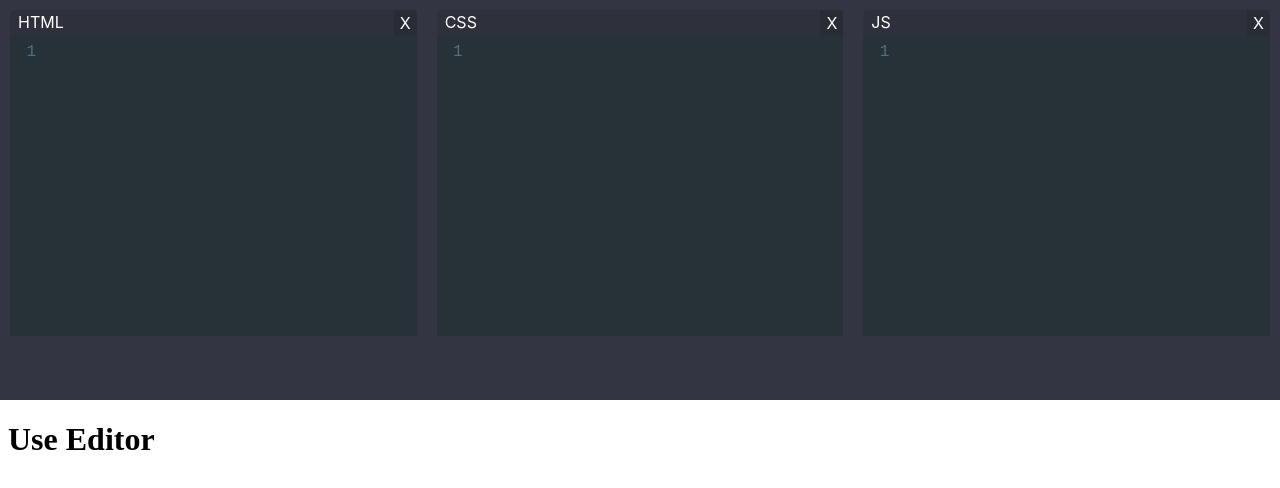
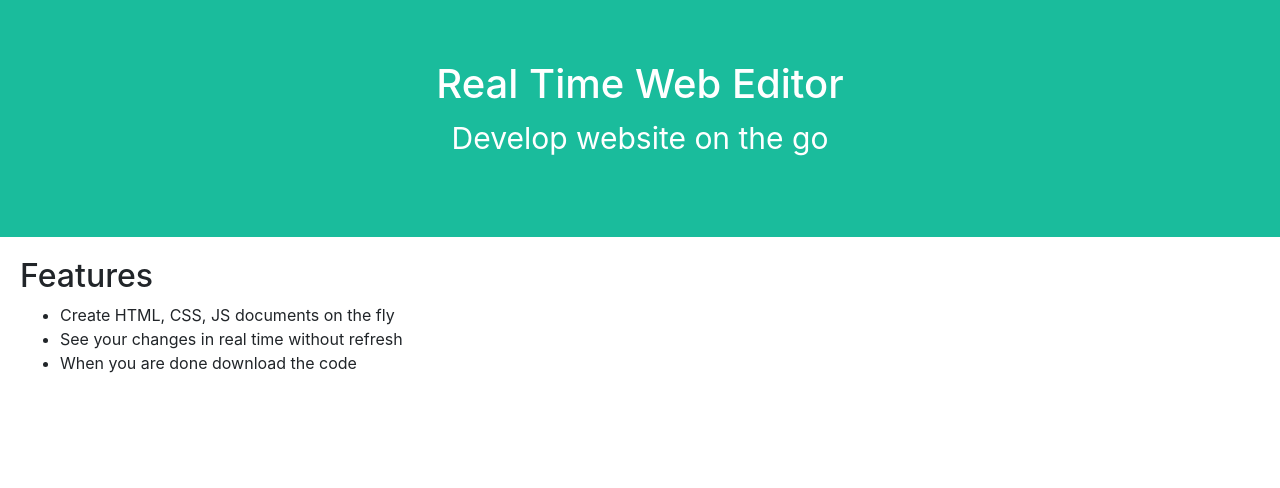
Before and after one commit to I-am-Harsh/codepen-clone, a React (Create React App) app: page / in a window 1280 px wide. Shown: the top 488 px of the page. Built offline with nearby package versions, Linux system fonts and the light colour scheme.

Commit message:
updated basic code

```diff
--- a/package.json
+++ b/package.json
@@ -12,6 +12,7 @@
     "react": "^17.0.1",
     "react-codemirror2": "^7.2.1",
     "react-dom": "^17.0.1",
+    "react-router-dom": "^5.2.0",
     "react-scripts": "4.0.0",
     "web-vitals": "^0.2.4"
   },
--- a/src/App.css
+++ b/src/App.css
@@ -39,3 +39,18 @@
   color : white;
   border: 0px;
 }
+
+
+/* Header/Logo Title */
+.landing-header {
+  padding: 60px;
+  text-align: center;
+  background: #1abc9c;
+  color: white;
+  font-size: 30px;
+}
+
+/* Page Content */
+.landing-content {
+  padding:20px;
+}
--- a/src/Components/Editor.js
+++ b/src/Components/Editor.js
@@ -43,6 +43,7 @@ const Editor = (props) => {
                         lineNumbers : true,
                         theme : "material"
                     }}
+                    value = {code}
                 />
             </div>
         </div>
--- /dev/null
+++ b/src/Components/Landing.js
@@ -0,0 +1,23 @@
+import React from "react";
+
+const Landing = (props) => {
+    return (
+        <div>
+            <div class="landing-header">
+                <h1>Real Time Web Editor</h1>
+                <p>Develop website on the go</p>
+            </div>
+            <div class="landing-content">
+                <h2>Features</h2>
+                <ul>
+                    <li>Create HTML, CSS, JS documents on the fly</li>
+                    <li>See your changes in real time without refresh</li>
+                    <li>When you are done download the code</li>
+                </ul>
+            </div>
+        </div>
+    );
+};
+
+
+export default Landing;
--- a/src/Components/Main.js
+++ b/src/Components/Main.js
@@ -1,14 +1,18 @@
 import React, { Component } from "react";
+import { BrowserRouter, Switch, Route } from 'react-router-dom';
+
 import Editor from "./Editor";
 import Output from "./Output";
+import Landing from './Landing';
+
+import {css, xml} from '../basicCode';
 
 class Main extends Component {
     constructor(props) {
         super(props);
-
         this.state = {
-            xml : undefined,
-            css : undefined,
+            xml : xml,
+            css : css,
             js : undefined
         }
     }
@@ -46,6 +50,10 @@ class Main extends Component {
     render() {
         const { xml, css, js } = this.state;
         return (
+            <BrowserRouter>
+                <Switch>
+                    <Route exact path = '/' component = {(props) => <Landing {...props}/> }/>
+                    <Route exact path = '/code/*'>
                         <div className = 'main'>
                             <div className = 'editor'>
                                 <Editor handleCodeChange = {this.handleCodeChange} language = "xml" title = "HTML" code = {xml}/>
@@ -56,6 +64,9 @@ class Main extends Component {
                                 <Output xml = {xml} css = {css} js = {js}/>
                             </div>
                         </div>
+                    </Route>
+                </Switch>
+            </BrowserRouter>
         )
     }
 }
--- /dev/null
+++ b/src/basicCode.js
@@ -0,0 +1,39 @@
+export const xml =
+`
+<div>
+    <div class="header">
+        <h1>Web Editor</h1>
+        <p>Develop website on the go</p>
+    </div>
+    <div class="content">
+    <h2>Features</h2>
+    <ul>
+        <li>Create HTML, CSS, JS documents on the fly</li>
+        <li>See your changes in real time without refresh</li>
+        <li>When you are done download the code</li>
+    </ul>
+    </div>
+</div>
+`
+
+export const css =
+`
+body {
+    font-family: Arial;
+    margin: 0;
+}
+
+/* Header/Logo Title */
+.header {
+    padding: 60px;
+    text-align: center;
+    background: #1abc9c;
+    color: white;
+    font-size: 30px;
+}
+
+/* Page Content */
+.content {
+    padding:20px;
+}
+`
```
Also changed, not shown: src/urlGenerator.js (added, +16 -0 lines), 1 other file (tests, documents, lock files or other folders). Lines whose indentation alone changed are shown as unchanged.
